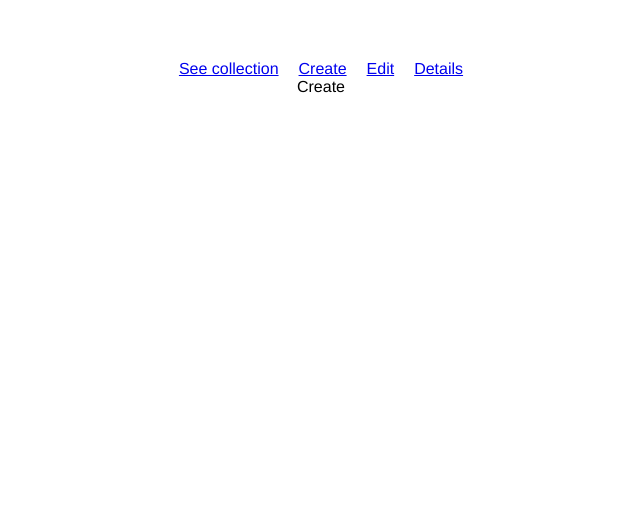
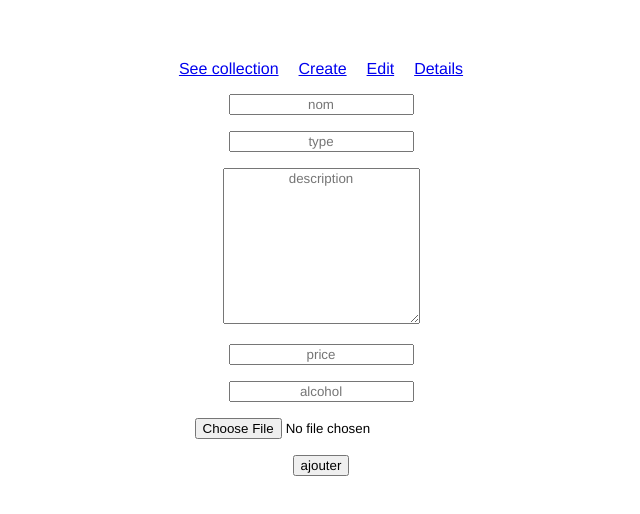
Before and after one commit to BleuXx/js-front-mini-project, a Vue app: page /#/create in a window 1280 px wide. Shown: the top 514 px of the page, without its empty margins (319-959 px from the left). Built offline with nearby package versions, Linux system fonts and the light colour scheme.

Commit message:
form edit et add

```diff
--- a/src/components/pages/Create.vue
+++ b/src/components/pages/Create.vue
@@ -1,3 +1,11 @@
 <template>
-  Create
+  <form>
+    <p><input type="text" placeholder="nom" required></p>
+    <p><input type="text" placeholder="type" required></p>
+    <textarea name="message" rows="10" cols="22" placeholder="description" required></textarea>
+    <p><input type="text" placeholder="price" required></p>
+    <p><input type="text" placeholder="alcohol" required></p>
+    <p><input type="file" required></p>
+    <button type="submit"> ajouter </button>
+  </form>
 </template>
--- a/src/components/pages/Edit.vue
+++ b/src/components/pages/Edit.vue
@@ -1,3 +1,11 @@
 <template>
-  Edit
+  <form>
+    <p><input type="text" value="nom" required></p>
+    <p><input type="text" value="type" required></p>
+    <textarea name="message" rows="10" cols="22" required>description</textarea>
+    <p><input type="text" value="price" required></p>
+    <p><input type="text" value="alcohol" required></p>
+    <p><input type="file" required></p>
+    <button type="submit"> ajouter </button>
+  </form>
 </template>
```
